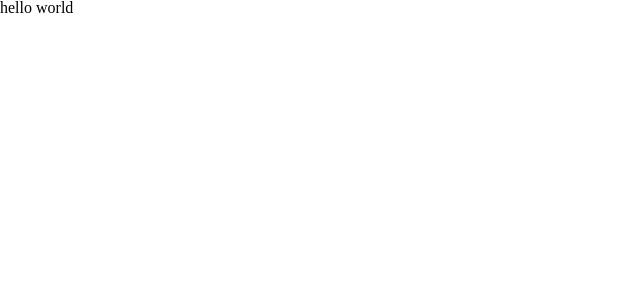
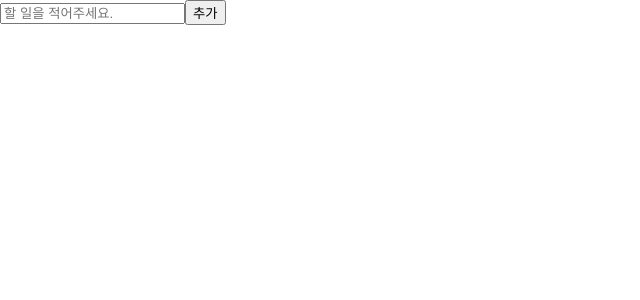
Before and after one commit to sangjunRay/Recoil-practice, a React (Create React App) app: page / in a window 1280 px wide. Shown: the top 300 px of the page, without its empty margins (0-640 px from the left). Built offline with nearby package versions, Linux system fonts and the light colour scheme.

Commit message:
recoil state 투두 구현

```diff
--- a/package.json
+++ b/package.json
@@ -12,6 +12,7 @@
     "@types/react-dom": "^17.0.14",
     "react": "^18.0.0",
     "react-dom": "^18.0.0",
+    "react-hook-form": "^7.29.0",
     "react-scripts": "5.0.0",
     "recoil": "^0.7.0",
     "styled-components": "^5.3.5",
--- a/src/App.tsx
+++ b/src/App.tsx
@@ -1,6 +1,7 @@
 import React from "react";
+import { RecoilRoot } from "recoil";
 import { createGlobalStyle } from "styled-components";
-import TodoList from "./TodoList";
+import TodoList from "./components/TodoList";
 
 const Globalstyled = createGlobalStyle`
  /* http://meyerweb.com/eric/tools/css/reset/
@@ -56,8 +57,10 @@ table {
 function App() {
   return (
     <>
+	  <RecoilRoot>
       <Globalstyled />
       <TodoList />
+	  </RecoilRoot>
     </>
   );
 }
--- a/src/TodoList.tsx
+++ /dev/null
@@ -1,7 +0,0 @@
-const TodoList = () => {
-    return (
-        <p>hello world</p>
-    )
-}
-
-export default TodoList;
--- /dev/null
+++ b/src/components/TodoList.tsx
@@ -0,0 +1,47 @@
+import { useForm } from "react-hook-form";
+import { atom, useRecoilState } from "recoil";
+
+interface IToDo {
+  id: number;
+  text: string;
+  category: "진행 예정" | "진행 중" | "완료";
+}
+
+interface IForm {
+  toDo: string;
+}
+
+const toDoState = atom<IToDo[]>({
+  key: "toDo",
+  default: [],
+});
+
+const TodoList = () => {
+  const [toDos, setToDos] = useRecoilState(toDoState);
+  const { register, handleSubmit, setValue } = useForm<IForm>();
+  const handleValid = ({ toDo }: IForm) => {
+    setToDos((prevToDos) => [
+      { text: toDo, category: "진행 예정", id:Date.now() },
+      ...prevToDos,
+    ]);
+  };
+  console.log(toDos)
+  return (
+    <div>
+      <form onSubmit={handleSubmit(handleValid)}>
+        <input
+          {...register("toDo", { required: "작성해야합니다." })}
+          placeholder="할 일을 적어주세요."
+        />
+        <button>추가</button>
+      </form>
+      <ul>
+        {toDos.map((toDo) => {
+          return <li key={toDo.id}>{toDo.text} {toDo.category}</li>
+        })}
+      </ul>
+    </div>
+  );
+};
+
+export default TodoList;
```
Also changed, not shown: 2 other files (tests, documents, lock files or other folders).
